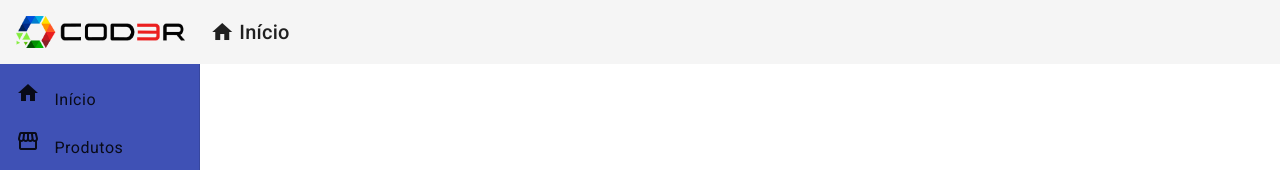
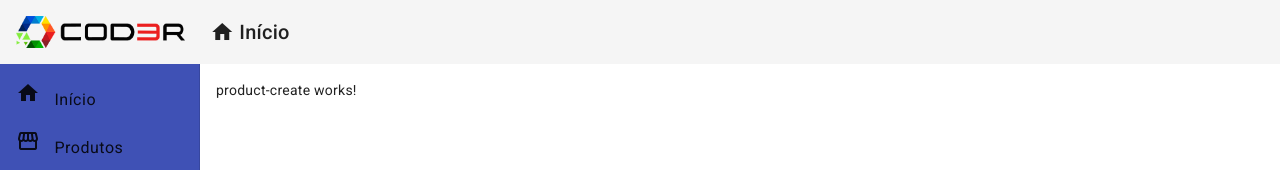
Before and after one commit to TrisKeliOn1/web-course, an Angular app in the folder angular-crud/frontend/: page /products/create in a window 1280 px wide. Before the commit this address led to /. Shown: the top 170 px of the page. Built offline with nearby package versions, Linux system fonts and the light colour scheme.

Commit message:
Create Product component

```diff
--- a/angular-crud/frontend/src/app/app-routing.module.ts
+++ b/angular-crud/frontend/src/app/app-routing.module.ts
@@ -3,6 +3,7 @@
 
 import { HomeComponent } from "./views/home/home.component";
 import { ProductCrudComponent } from "./views/product-crud/product-crud.component";
+import { ProductCreateComponent } from './components/product/product-create/product-create.component';
 
 const routes: Routes = [
   {
@@ -12,6 +13,10 @@
   {
     path: "products",
     component: ProductCrudComponent
+  },
+  {
+    path: "products/create",
+    component: ProductCreateComponent
   }
 ];
 
--- a/angular-crud/frontend/src/app/app.module.ts
+++ b/angular-crud/frontend/src/app/app.module.ts
@@ -17,6 +17,7 @@
 import { ProductCrudComponent } from './views/product-crud/product-crud.component';
 import { RedDirective } from './directives/red.directive';
 import { ForDirective } from './directives/for.directive';
+import { ProductCreateComponent } from './components/product/product-create/product-create.component';
 @NgModule({
   declarations: [
     AppComponent,
@@ -26,7 +27,8 @@
     HomeComponent,
     ProductCrudComponent,
     RedDirective,
-    ForDirective
+    ForDirective,
+    ProductCreateComponent,
   ],
   imports: [
     BrowserModule,
--- /dev/null
+++ b/angular-crud/frontend/src/app/components/product/product-create/product-create.component.html
@@ -0,0 +1 @@
+<p>product-create works!</p>
--- a/angular-crud/frontend/src/app/components/tem/tem.component.html
+++ /dev/null
@@ -1 +0,0 @@
-<p>tem works!</p>
```
Also changed, not shown: angular-crud/frontend/src/app/components/product/product-create/product-create.component.ts (added, +10 -0 lines), angular-crud/frontend/src/app/components/tem/tem.component.ts (deleted, +0 -10 lines), angular-crud/frontend/src/app/components/product/product-create/product-create.component.css (added).
